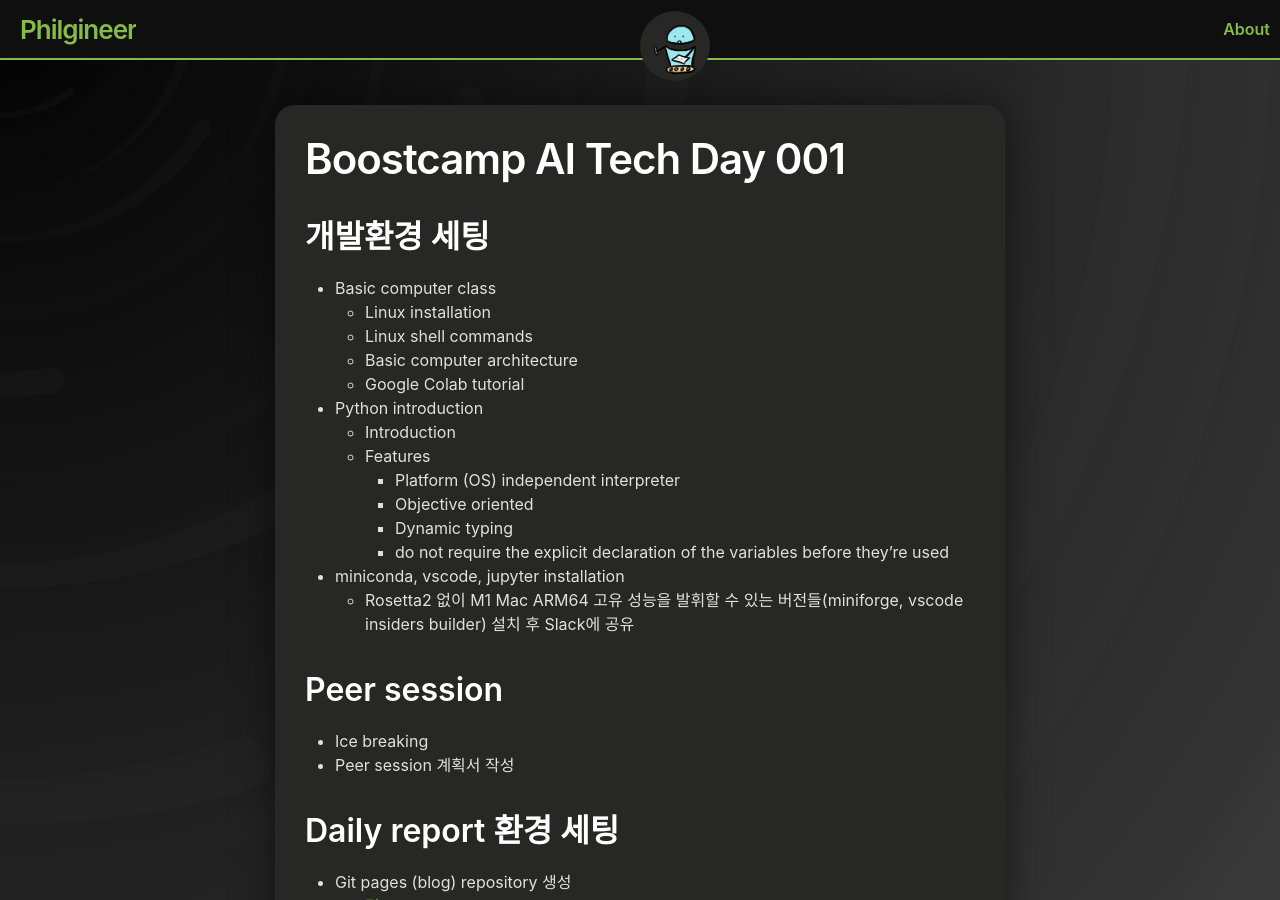
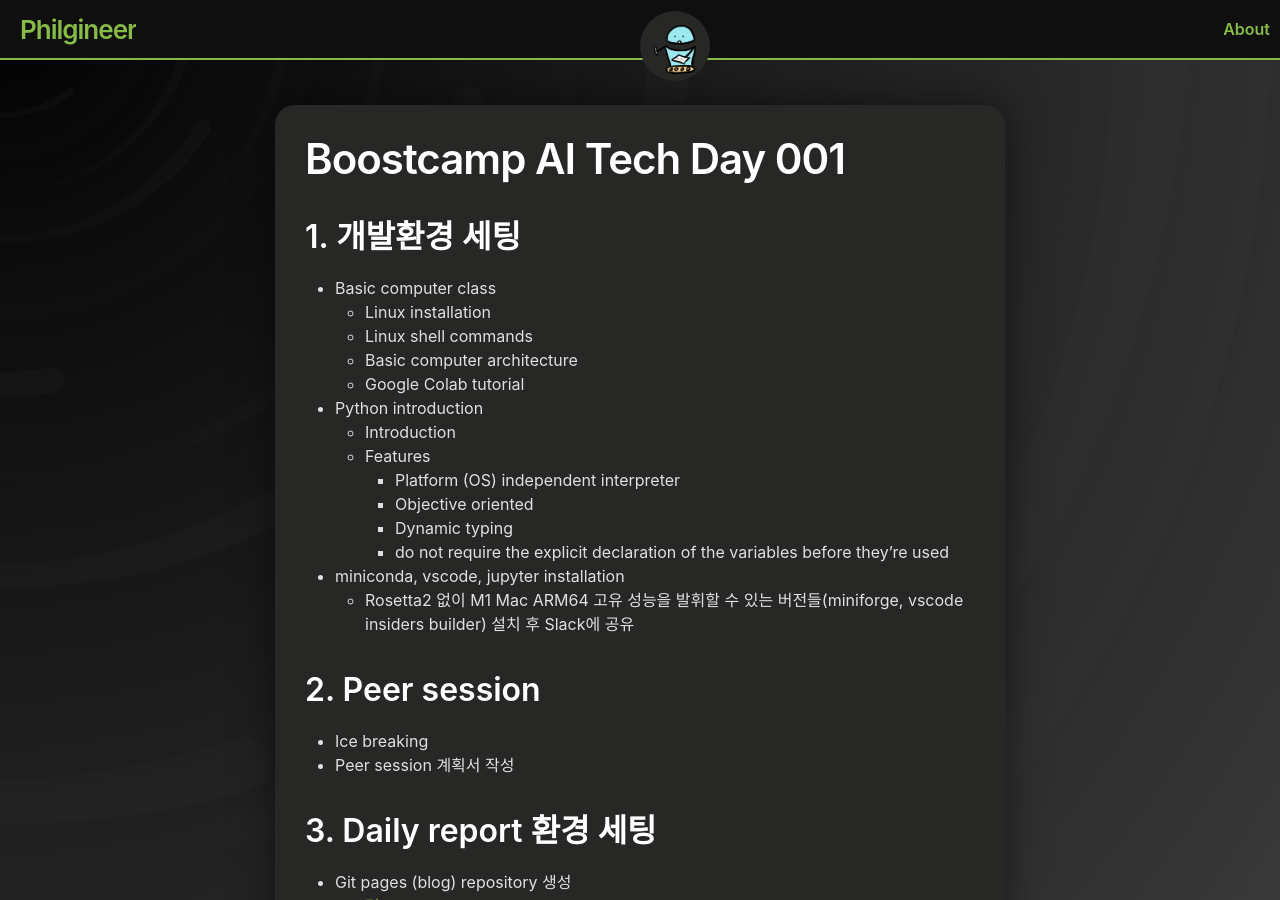
Before and after one commit to philgineer/philgineer.github.io, a Jekyll site: the page built from _posts/2021-01-18-boostcamp_001.md, in a window 1280 px wide and 900 px high. Built offline with Jekyll 4.4.1, drawn with Linux system fonts in a browser that asks for light colours; our own code applies the rules of GitHub Pages for plain Markdown files.

Commit message:
Update 2021-01-18-boostcamp_001.md

```diff
--- a/_posts/2021-01-18-boostcamp_001.md
+++ b/_posts/2021-01-18-boostcamp_001.md
@@ -3,7 +3,7 @@
 date: 2021-01-18
 ---
 
-## 개발환경 세팅
+## 1. 개발환경 세팅
 
 * Basic computer class
 	* Linux installation
@@ -21,13 +21,13 @@
 	* Rosetta2 없이 M1 Mac ARM64 고유 성능을 발휘할 수 있는 버전들(miniforge, vscode insiders builder) 설치 후 Slack에 공유
 
 
-## Peer session
+## 2. Peer session
 
 * Ice breaking
 * Peer session 계획서 작성
 
 
-## Daily report 환경 세팅
+## 3. Daily report 환경 세팅
 
 * Git pages (blog) repository 생성
 	- [링크](https://github.com/philgineer/philgineer.github.io)
```
